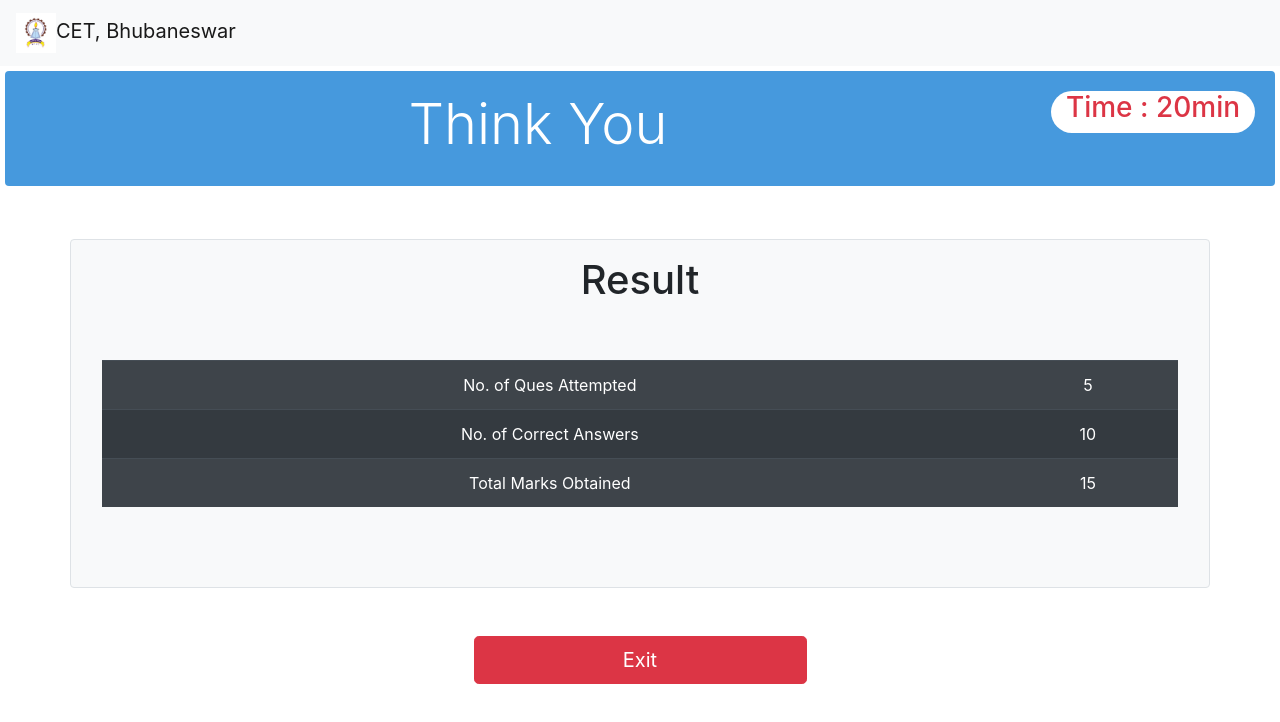
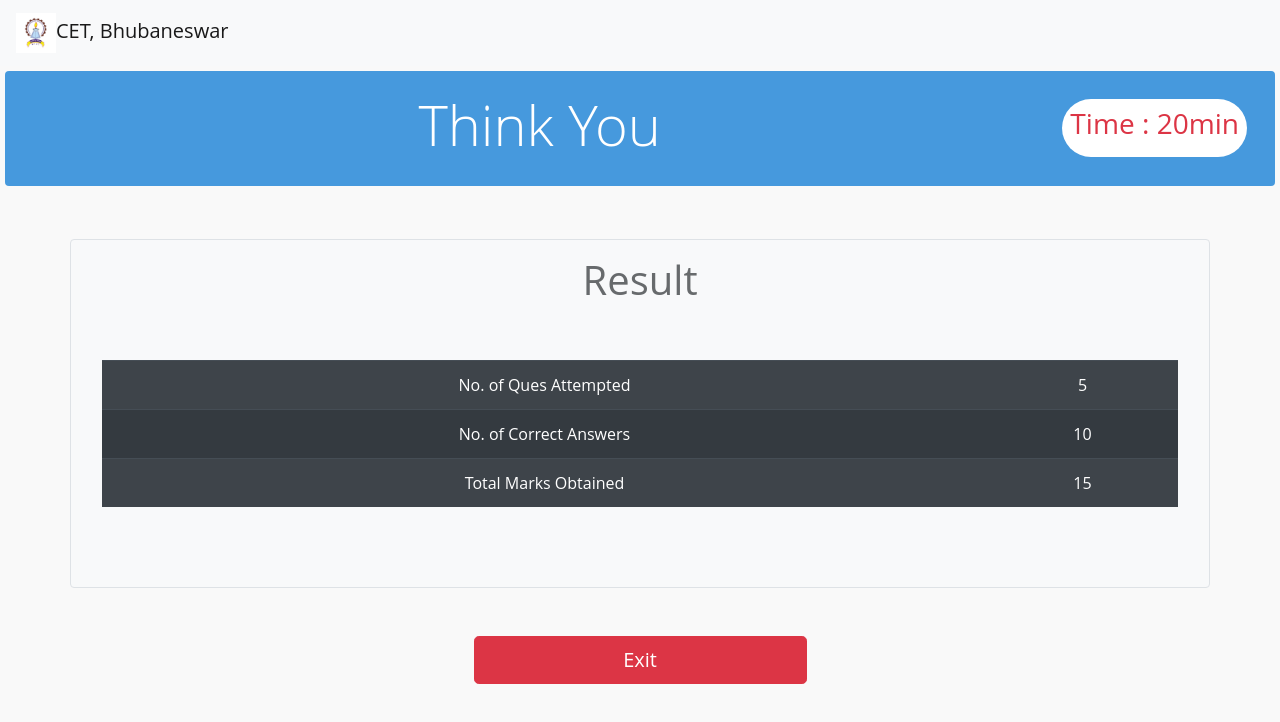
Before and after one commit to Raj2367/Online-Exam, a plain HTML site: page page/student/result.html in a window 1280 px wide. Drawn offline with nearby package versions, Linux system fonts and the light colour scheme; files whose address does not match are found by name.

Commit message:
change ui student

```diff
--- a/css/index.css
+++ b/css/index.css
@@ -1,4 +1,11 @@
 /* Make the image fully responsive */
+html, body
+{
+    font-family: "open sans", "Helvettica Neue", Arial, Helvetica, sans-serif;
+    background: #F9F9F9;
+    color: #676a6c;
+    height: 100%;
+}
 .carousel-inner img
 {
   width: 100%;
--- a/css/login.css
+++ b/css/login.css
@@ -1,3 +1,10 @@
+html, body
+{
+    font-family: "open sans", "Helvettica Neue", Arial, Helvetica, sans-serif;
+    background: #F9F9F9;
+    color: #676a6c;
+    height: 100%;
+}
 .button {
   display: inline-block;
   border-radius: 4px;
@@ -38,3 +45,10 @@
   padding: 20px;
   margin: 5px;
 }
+
+.time
+{
+  text-align: center;
+  padding: 8px;
+  margin: 8px;
+}
--- a/page/student/result.html
+++ b/page/student/result.html
@@ -29,8 +29,8 @@
     <!-- heading -->
     <div class="heading">
         <h2 class="display-4 text-center">
-            Think You <span class="float-right bg-white text-danger rounded-pill">
-                <h3>&nbsp; Time : 20min &nbsp;</h3>
+            Think You <span class="float-right bg-white text-danger rounded-pill time">
+                <h3>Time : 20min</h3>
             </span>
         </h2>
     </div>
```
Also changed, not shown: page/student/exam_paper.html (+1 -1 lines).
